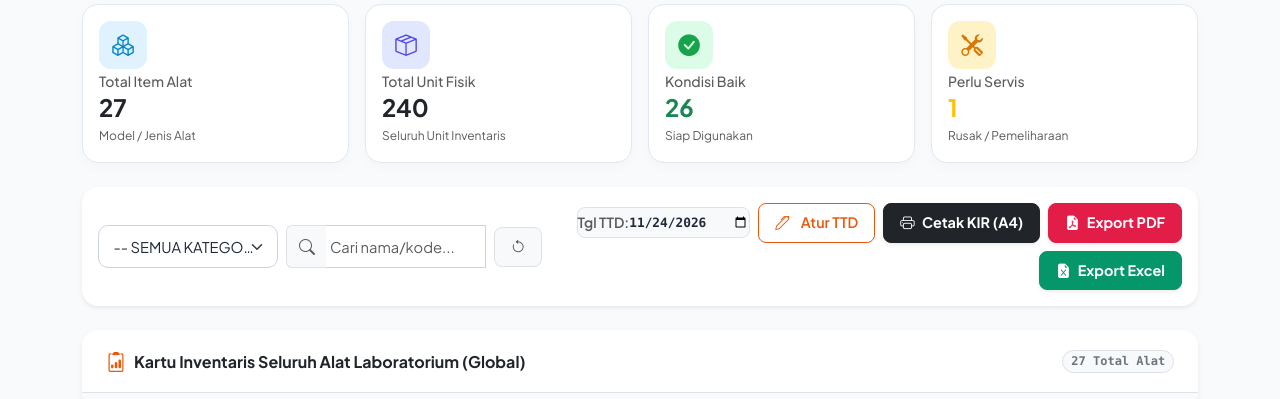
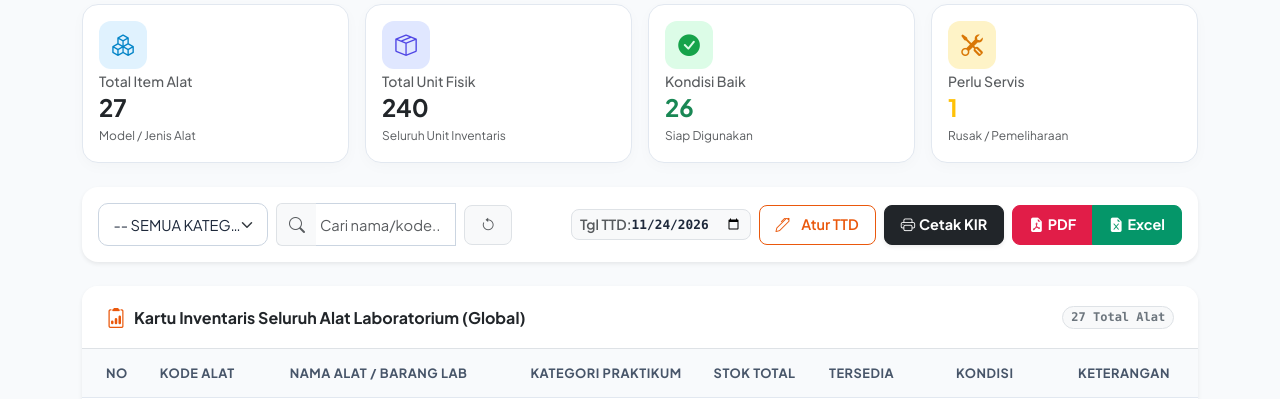
Before and after one commit to YonathanTobias/SistemPeminjamanAlatLab, a Laravel app: page /admin/laporan in a window 1280 px wide; the page is wider, and only the part inside the window is pictured. Shown: the part 287-686 px from the top of that part. Run offline with Laravel 12, Linux system fonts and the light colour scheme; a user stored in the database is signed in; data comes from the database, SQL or seed files in the repository; data that the repository does not hold is empty; some libraries are stand-ins or nearby versions.

Commit message:
ui: streamline KIR toolbar buttons to prevent Export Excel wrapping

```diff
--- a/resources/views/admin/laporan/index.blade.php
+++ b/resources/views/admin/laporan/index.blade.php
@@ -115,10 +115,10 @@
             <div class="card-body p-3">
                 <div class="row g-2.5 align-items-center justify-content-between">
                     <!-- Sisi Kiri: Filter Kategori & Search Bar -->
-                    <div class="col-xxl-5 col-xl-5 col-12">
+                    <div class="col-xxl-5 col-xl-4 col-12">
                         <div class="d-flex align-items-center gap-2 flex-wrap flex-sm-nowrap">
                             <!-- Filter Kategori -->
-                            <div style="flex: 1 1 auto; min-width: 180px;">
+                            <div style="flex: 1 1 auto; min-width: 170px;">
                                 <select name="kategori_kir" class="form-select text-truncate" onchange="window.location.href='{{ route('admin.laporan.index') }}?tab=kir&kategori_kir=' + encodeURIComponent(this.value)" title="Pilih Kategori untuk KIR">
                                     <option value="">-- SEMUA KATEGORI (REKAP GLOBAL) --</option>
                                     @foreach($kategoriList as $k)
@@ -133,7 +133,7 @@
                             </div>
 
                             <!-- Search Bar Realtime -->
-                            <div class="input-group" style="width: 200px; flex-shrink: 0;">
+                            <div class="input-group" style="width: 180px; flex-shrink: 0;">
                                 <span class="input-group-text bg-light border-end-0 text-muted"><i class="bi bi-search"></i></span>
                                 <input type="text" id="tableSearchKIR" class="form-control border-start-0 ps-1" placeholder="Cari nama/kode..." oninput="onKIRTableFilter()">
                                 <button class="btn btn-outline-secondary border-start-0 text-muted d-none" type="button" id="btnClearSearchKIR" onclick="clearKIRSearch()" title="Hapus"><i class="bi bi-x"></i></button>
@@ -147,36 +147,36 @@
                     </div>
 
                     <!-- Sisi Kanan: Tanggal TTD, Atur TTD, Cetak KIR A4, Export PDF, Export Excel -->
-                    <div class="col-xxl-7 col-xl-7 col-12">
-                        <div class="d-flex align-items-center justify-content-xl-end gap-2 flex-wrap">
+                    <div class="col-xxl-7 col-xl-8 col-12">
+                        <div class="d-flex align-items-center justify-content-xl-end gap-2 flex-wrap flex-sm-nowrap">
                             <!-- Quick Tanggal TTD -->
-                            <div class="d-inline-flex align-items-center gap-1.5 bg-light border rounded-3 px-2.5 py-1.5" title="Tanggal TTD Dokumen KIR">
+                            <div class="d-inline-flex align-items-center gap-1.5 bg-light border rounded-3 px-2 py-1.5 flex-shrink-0" title="Tanggal TTD Dokumen KIR">
                                 <span class="text-muted small fw-semibold text-nowrap">Tgl TTD:</span>
-                                <input type="date" id="quickTanggalKIR" class="form-control form-control-sm border-0 bg-transparent p-0 fw-bold font-monospace" style="width: 120px; font-size: 0.8rem; box-shadow: none;" value="{{ $pengaturan->tanggal_dokumen ? \Carbon\Carbon::parse($pengaturan->tanggal_dokumen)->format('Y-m-d') : date('Y-m-d') }}" onchange="handleQuickDateKIR(this)" aria-label="Tanggal Dokumen">
+                                <input type="date" id="quickTanggalKIR" class="form-control form-control-sm border-0 bg-transparent p-0 fw-bold font-monospace" style="width: 110px; font-size: 0.8rem; box-shadow: none;" value="{{ $pengaturan->tanggal_dokumen ? \Carbon\Carbon::parse($pengaturan->tanggal_dokumen)->format('Y-m-d') : date('Y-m-d') }}" onchange="handleQuickDateKIR(this)" aria-label="Tanggal Dokumen">
                             </div>
 
                             <!-- Atur Penandatangan -->
-                            <button type="button" class="btn btn-outline-primary btn-sm fw-semibold px-3 py-2 rounded-3 d-inline-flex align-items-center text-nowrap shadow-xs" data-bs-toggle="modal" data-bs-target="#modalPengaturanTTD">
+                            <button type="button" class="btn btn-outline-primary btn-sm fw-semibold px-2.5 py-2 rounded-3 d-inline-flex align-items-center text-nowrap shadow-xs flex-shrink-0" data-bs-toggle="modal" data-bs-target="#modalPengaturanTTD">
                                 <i class="bi bi-pen me-1"></i> <span>Atur TTD</span>
                             </button>
 
                             <!-- Cetak Lembar KIR Langsung A4 -->
-                            <button type="button" onclick="triggerPrintTab('kir')" class="btn btn-dark btn-sm fw-bold px-3 py-2 rounded-3 d-inline-flex align-items-center gap-1.5 shadow-sm text-nowrap" title="Cetak Dokumen KIR Format HVS A4">
+                            <button type="button" onclick="triggerPrintTab('kir')" class="btn btn-dark btn-sm fw-bold px-2.5 py-2 rounded-3 d-inline-flex align-items-center gap-1 shadow-sm text-nowrap flex-shrink-0" title="Cetak Dokumen KIR Format HVS A4">
                                 <i class="bi bi-printer"></i>
-                                <span>Cetak KIR (A4)</span>
+                                <span>Cetak KIR</span>
                             </button>
 
-                            <!-- Export PDF Resmi -->
-                            <a href="{{ route('admin.laporan.kir.pdf', ['kategori' => request('kategori_kir')]) }}" target="_blank" class="btn btn-danger btn-sm fw-bold px-3 py-2 rounded-3 d-inline-flex align-items-center gap-1.5 shadow-sm text-nowrap" title="Unduh format PDF dokumen KIR resmi">
-                                <i class="bi bi-file-earmark-pdf-fill"></i>
-                                <span>Export PDF</span>
-                            </a>
-
-                            <!-- Export Excel Resmi -->
-                            <a href="{{ route('admin.laporan.kir.excel', ['kategori' => request('kategori_kir')]) }}" class="btn btn-success btn-sm fw-bold px-3 py-2 rounded-3 d-inline-flex align-items-center gap-1.5 shadow-sm text-nowrap" title="Unduh rekap inventaris ke spreadsheet Excel .xlsx">
-                                <i class="bi bi-file-earmark-excel-fill"></i>
-                                <span>Export Excel</span>
-                            </a>
+                            <!-- Button Group Export (PDF & Excel) -->
+                            <div class="btn-group shadow-xs flex-shrink-0" role="group" aria-label="Export Dokumen">
+                                <a href="{{ route('admin.laporan.kir.pdf', ['kategori' => request('kategori_kir')]) }}" target="_blank" class="btn btn-danger btn-sm fw-bold px-2.5 py-2 d-inline-flex align-items-center gap-1 text-nowrap" title="Unduh format PDF dokumen KIR resmi">
+                                    <i class="bi bi-file-earmark-pdf-fill"></i>
+                                    <span>PDF</span>
+                                </a>
+                                <a href="{{ route('admin.laporan.kir.excel', ['kategori' => request('kategori_kir')]) }}" class="btn btn-success btn-sm fw-bold px-2.5 py-2 d-inline-flex align-items-center gap-1 text-nowrap" title="Unduh rekap inventaris ke spreadsheet Excel .xlsx">
+                                    <i class="bi bi-file-earmark-excel-fill"></i>
+                                    <span>Excel</span>
+                                </a>
+                            </div>
                         </div>
                     </div>
                 </div>
```
